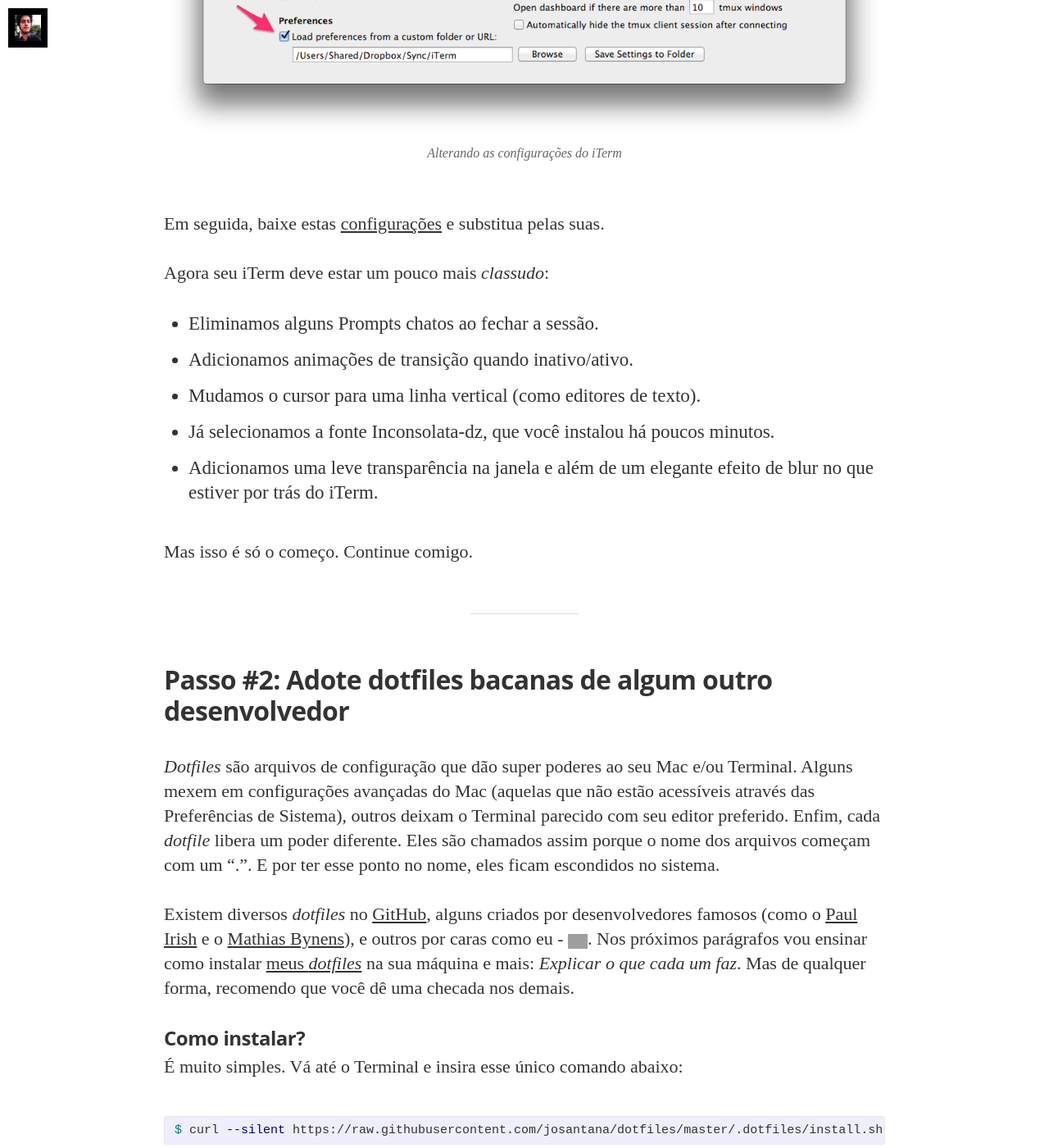
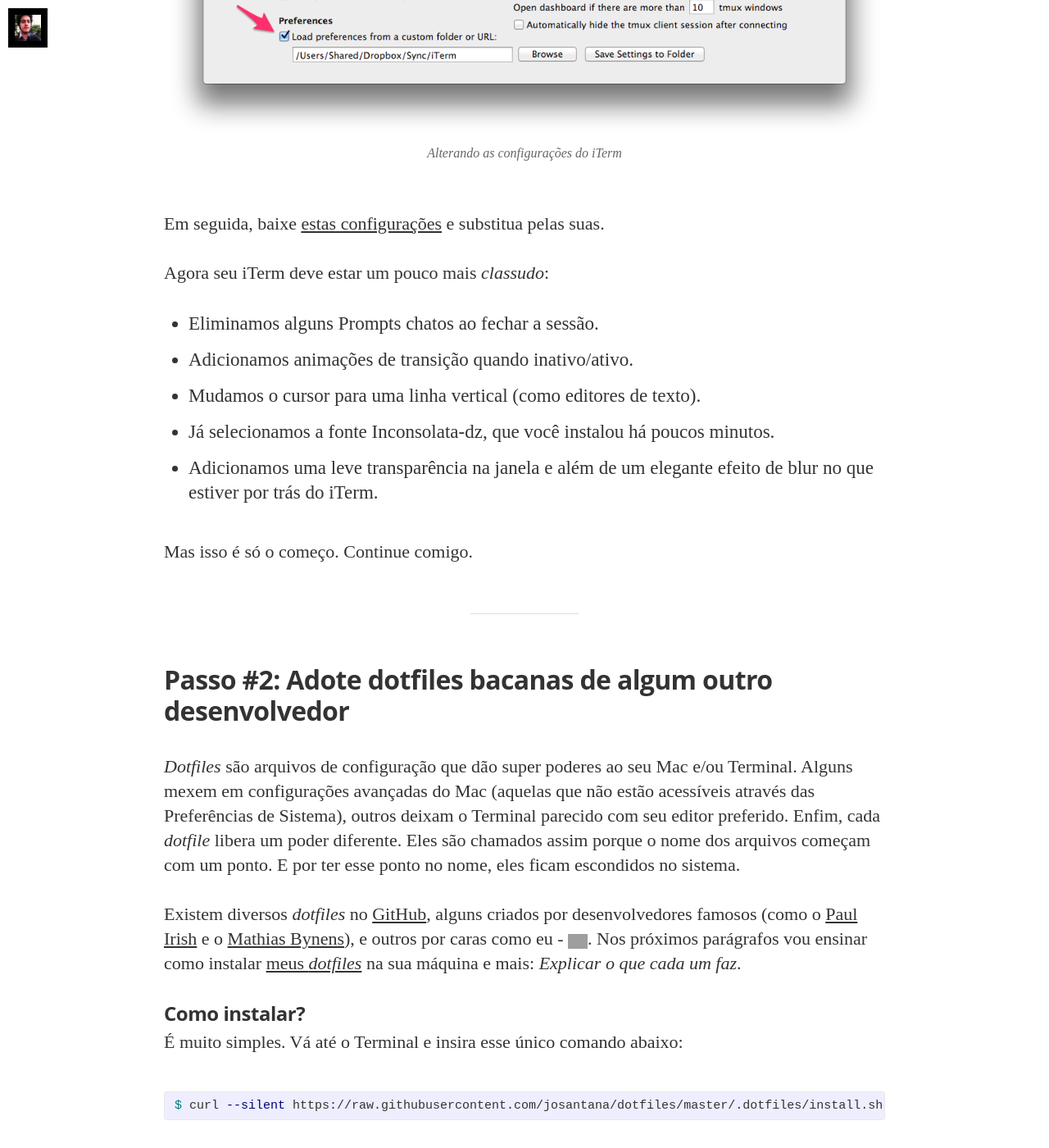
Before and after one commit to josantana/josantana.github.io, a Jekyll site: the page built from _posts/2014-09-17-como-derrotar-a-terminalfobia.markdown, in a window 1280 px wide and 1400 px high, scrolled down 2784 px. Shown: the whole window at 82% size. Built offline with Jekyll 4.4.1, drawn with Linux system fonts in a browser that asks for light colours; nearby versions of some CDN libraries; some web fonts are replaced; Markdown is read by kramdown in place of the engine named in the settings; comment, search, counter and statistics services are not loaded; grey boxes are pictures that could not be loaded.

Commit message:
First Post Change

```diff
--- a/_posts/2014-09-17-como-derrotar-a-terminalfobia.markdown
+++ b/_posts/2014-09-17-como-derrotar-a-terminalfobia.markdown
@@ -33,7 +33,7 @@
 
 <img src="/assets/articles/como-derrotar-a-terminalfobia/iterm-setup.png" alt="Alterando as configurações do iTerm">
 
-Em seguida, baixe estas [configurações](https://www.dropbox.com/s/ewngtbznbf9cqbm/com.googlecode.iterm2.plist?dl=0) e substitua pelas suas.
+Em seguida, baixe [estas configurações](https://www.dropbox.com/s/ewngtbznbf9cqbm/com.googlecode.iterm2.plist?dl=0) e substitua pelas suas.
 
 Agora seu iTerm deve estar um pouco mais *classudo*:
 
@@ -49,9 +49,9 @@
 
 ## Passo #2: Adote dotfiles bacanas de algum outro desenvolvedor
 <br/>
-*Dotfiles* são arquivos de configuração que dão super poderes ao seu Mac e/ou Terminal. Alguns mexem em configurações avançadas do Mac (aquelas que não estão acessíveis através das Preferências de Sistema), outros deixam o Terminal parecido com seu editor preferido. Enfim, cada *dotfile* libera um poder diferente. Eles são chamados assim porque o nome dos arquivos começam com um “.”. E por ter esse ponto no nome, eles ficam escondidos no sistema.
+*Dotfiles* são arquivos de configuração que dão super poderes ao seu Mac e/ou Terminal. Alguns mexem em configurações avançadas do Mac (aquelas que não estão acessíveis através das Preferências de Sistema), outros deixam o Terminal parecido com seu editor preferido. Enfim, cada *dotfile* libera um poder diferente. Eles são chamados assim porque o nome dos arquivos começam com um ponto. E por ter esse ponto no nome, eles ficam escondidos no sistema.
 
-Existem diversos *dotfiles* no [GitHub](http://dotfiles.github.io), alguns criados por desenvolvedores famosos (como o [Paul Irish](http://www.paulirish.com/) e o [Mathias Bynens](https://mathiasbynens.be/)), e outros por caras como eu - <img src="https://abs.twimg.com/emoji/v1/72x72/1f605.png" width="24" style="margin-bottom: -5px;">. Nos próximos parágrafos vou ensinar como instalar [meus *dotfiles*](https://github.com/josantana/dotfiles) na sua máquina e mais: *Explicar o que cada um faz*. Mas de qualquer forma, recomendo que você dê uma checada nos demais.
+Existem diversos *dotfiles* no [GitHub](http://dotfiles.github.io), alguns criados por desenvolvedores famosos (como o [Paul Irish](http://www.paulirish.com/) e o [Mathias Bynens](https://mathiasbynens.be/)), e outros por caras como eu - <img src="https://abs.twimg.com/emoji/v1/72x72/1f605.png" width="24" style="margin-bottom: -5px;">. Nos próximos parágrafos vou ensinar como instalar [meus *dotfiles*](https://github.com/josantana/dotfiles) na sua máquina e mais: *Explicar o que cada um faz*.
 
 #### Como instalar?
 
```
